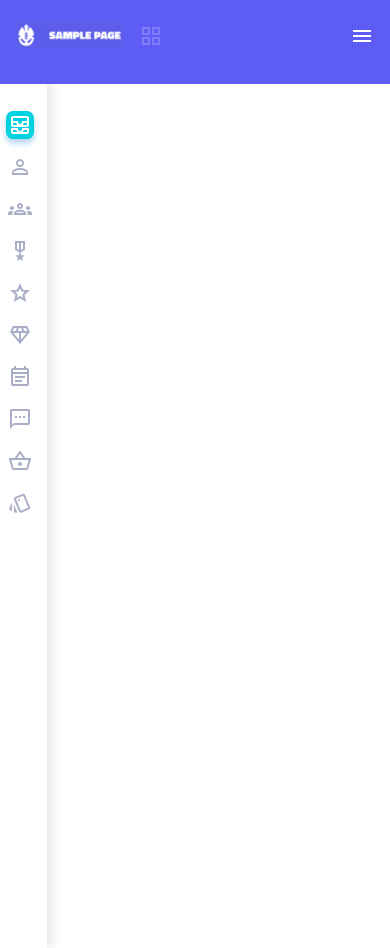
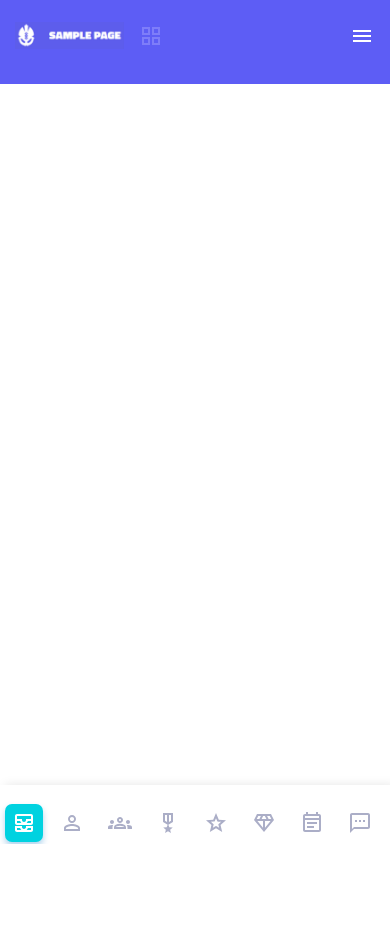
Before and after one commit to Panda-Aadham/OnlyCoders-Sample-Page, a React (Create React App) app: page /home in a window 390 px wide. After the commit the page ends 844 px from the top, so only its background shows below. Built offline with nearby package versions, Linux system fonts and the light colour scheme; a web font is replaced by a local one.

Commit message:
Mobile toolbar styling

```diff
--- a/src/components/navbar/Dropdown/DropdownMenu.css
+++ b/src/components/navbar/Dropdown/DropdownMenu.css
@@ -5,10 +5,10 @@
     left: 0%;
     width: 100%;
     background-color: #5d5df5;
-    z-index: 3;
 }
 
 ul {
+    /* To override user agent stylesheet */
     margin-block-start: 0em;
     margin-block-end: 0em;
     padding-inline-start: 0px;
@@ -16,13 +16,12 @@ ul {
 }
 
 .dropdown-menu li {
-    position: relative;
-    background: #5d5df5;
-    cursor: pointer;
+    background-color: #5d5df5;
+    transition: background-color 0.3s;
 }
 
 .dropdown-menu li:hover {
-    background: #4b4ac4;
+    background-color: #4b4ac4;
 }
 
 .dropdown-menu.clicked {
@@ -34,16 +33,16 @@ ul {
     font-family: 'Signika Negative', sans-serif;
     background-color: #5d5df5;
     color: #fff;
-    font-size: 1vw;
+    font-size: 2vh;
     padding: 16px;
     cursor: pointer;
     border: none;
-    z-index: 3;
+    transition: background-color 0.3s ease;
 }
 
 .dropdown-item:hover {
     background-color: #4b4ac4;
-  }
+}
 
 @media screen and (max-width: 768px) {
     header {
@@ -52,6 +51,6 @@ ul {
     }
 
     .dropdown-item {
-        z-index: 3;
+        font-size: 1.5vh;
     }
 }
--- a/src/components/navbar/Navbar.css
+++ b/src/components/navbar/Navbar.css
@@ -107,7 +107,6 @@
 
 .nav-dropdown {
   position: relative;
-  z-index: 9990;
 }
 
 @media screen and (max-width: 768px) {
@@ -172,7 +171,6 @@
     font-size: 2vh;
     border-width: 2px;
     border-color: #4b4ac4;
-    z-index: 1;
   }
 
   .nav-login {
@@ -182,7 +180,6 @@
     order: 2;
     height: auto;
     width: 100%;
-    z-index: 2;
   }
 
   .nav-login-btn {
--- a/src/pages/Home/Toolbar/Toolbar.css
+++ b/src/pages/Home/Toolbar/Toolbar.css
@@ -3,7 +3,7 @@
     display: flex;
     flex-direction: column;
     align-items: center;
-    padding-top: 20px;
+    padding-top: 25px;
     padding-right: 7px;
     top: 10vh;
     left: 0;
@@ -29,14 +29,41 @@
     transition: background-color 0.3s, color 0.3s;
 }
 
+.tool-btn:hover {
+    background-color: #abaec7;
+    color: #ffff;
+}
+
 .tool-btn.selected {
     background-color: #00d2e0;
     color: #fff;
     box-shadow: 0px 4px 6px rgba(25, 128, 202, 0.35);
 }
 
-@media screen and (max-height: 768px) {
-    .vertical-bar {
+@media screen and (max-width: 768px) {
+    .tool-bar {
+        flex-direction: row;
+        bottom: 0vh;
+        top:auto;
+        height: 5%;
+        width: 100%;
+        padding-top: 2vh;
+        padding-right: 0;
+        overflow: auto;
+    }
+
+    .tool-btn {
+        margin: 0px;
+        margin-inline: 5px;
+        height: 90%;
+        width: auto;
+        aspect-ratio: 1/1;
+    }
+}
+
+/* To limit top positioning of toolbar */
+/* @media screen and (max-height: 768px) {
+    .tool-bar {
         top: 75px;
     }
-}
+} */
```
